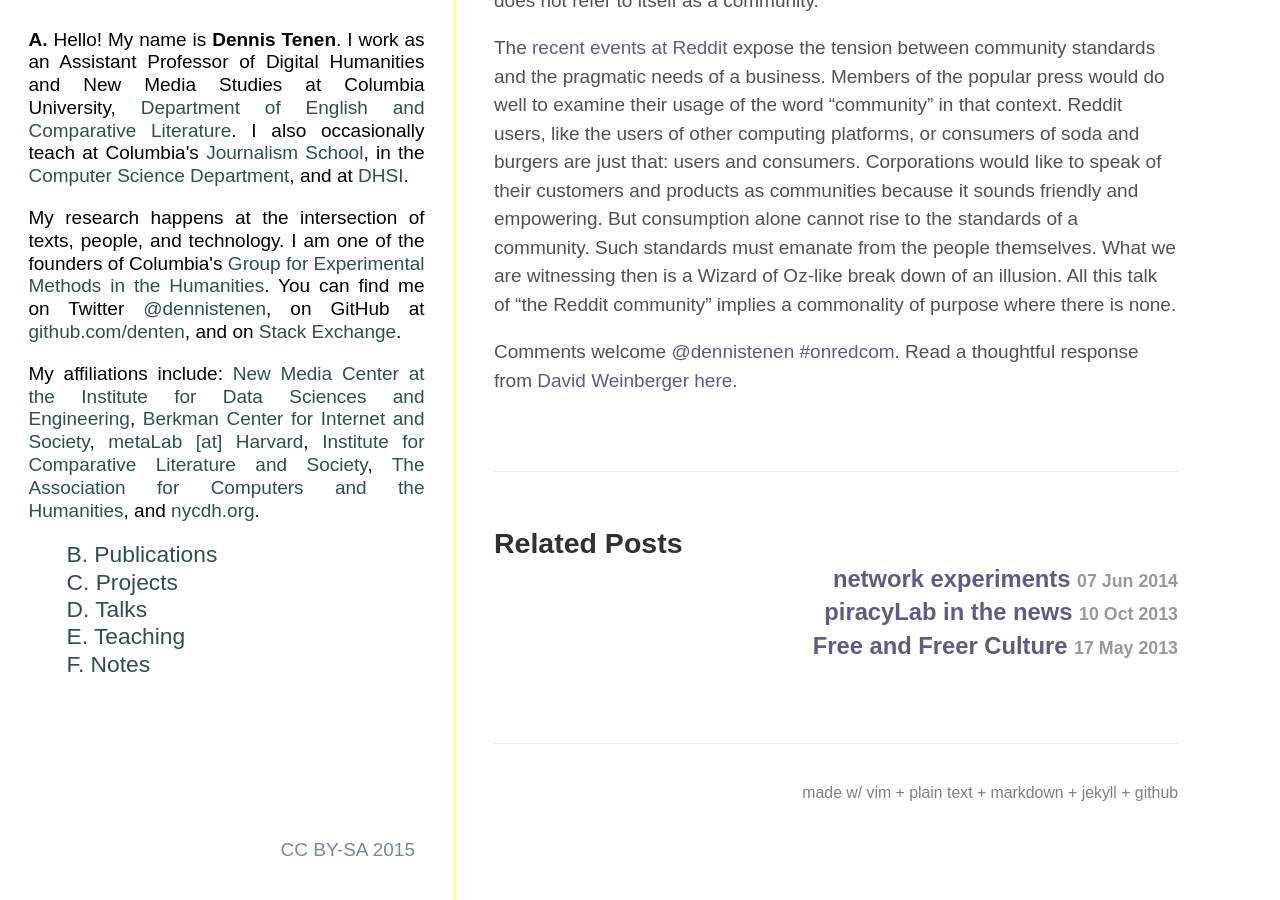
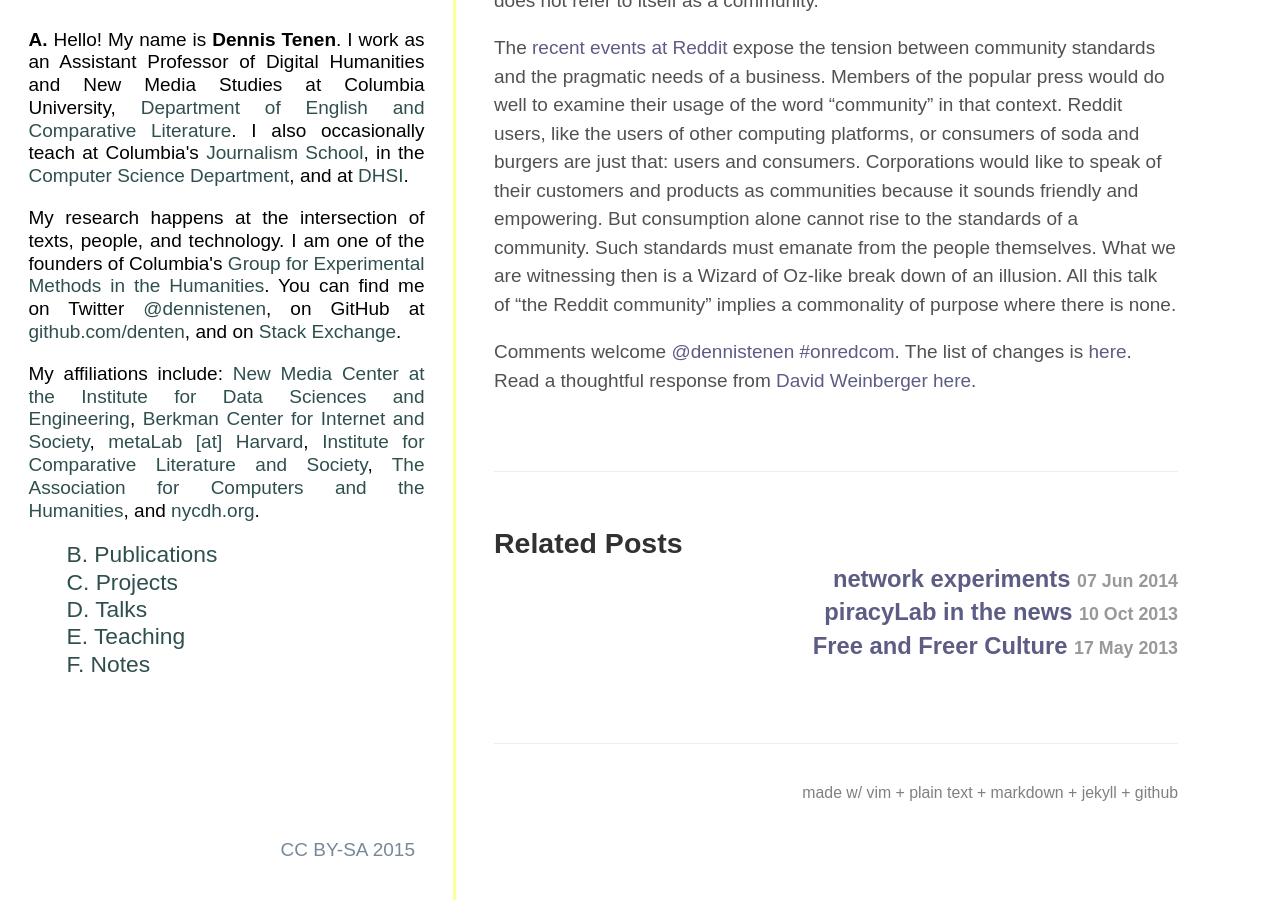
Before and after one commit to denten/denten.github.io, a Jekyll site: the page built from _posts/2015-07-29-reddit-community.md, in a window 1280 px wide and 900 px high, scrolled down 1809 px. Built offline with Jekyll 4.4.1, drawn with Linux system fonts in a browser that asks for light colours; some web fonts are replaced.

Commit message:
minor updates

```diff
--- a/_posts/2015-07-29-reddit-community.md
+++ b/_posts/2015-07-29-reddit-community.md
@@ -62,9 +62,7 @@
 communal in nature, some commercial, and other simply private. In fact, there
 are thousands of subreddits not accessible to the public at all that act as
 nothing more than personal news aggregators. For example, a redditor on
-/r/AskReddit
-[writes](https://www.reddit.com/r/AskReddit/comments/1qr54b/why_do_private_subreddits_exist/)
-"I have a private sub[reddit] for me and my SO [significant other], it's like a
+/r/AskReddit [writes](https://www.reddit.com/r/AskReddit/comments/1qr54b/why_do_private_subreddits_exist/) "I have a private sub[reddit] for me and my SO [significant other], it's like a
 private conversation when you get 2 karma per link."
 
 These distinctions---between private and public, community and
@@ -100,6 +98,9 @@
 commonality of purpose where there is none.
 
 Comments welcome [@dennistenen](https://twitter.com/dennistenen)
-[#onredcom](https://twitter.com/search?q=%23onredcom&src=typd&f=tweets). Read a
-thoughtful response from [David Weinberger](https://twitter.com/dweinberger)
+[#onredcom](https://twitter.com/search?q=%23onredcom&src=typd&f=tweets). The
+list of changes is
+[here](https://github.com/denten/denten.github.io/blame/master/_posts/2015-07-29-reddit-community.md).
+Read a thoughtful response from [David
+Weinberger](https://twitter.com/dweinberger)
 [here](http://www.hyperorg.com/blogger/2015/07/29/reddit-is-not-a-community-but-theres-a-little-more-to-say/).
```
